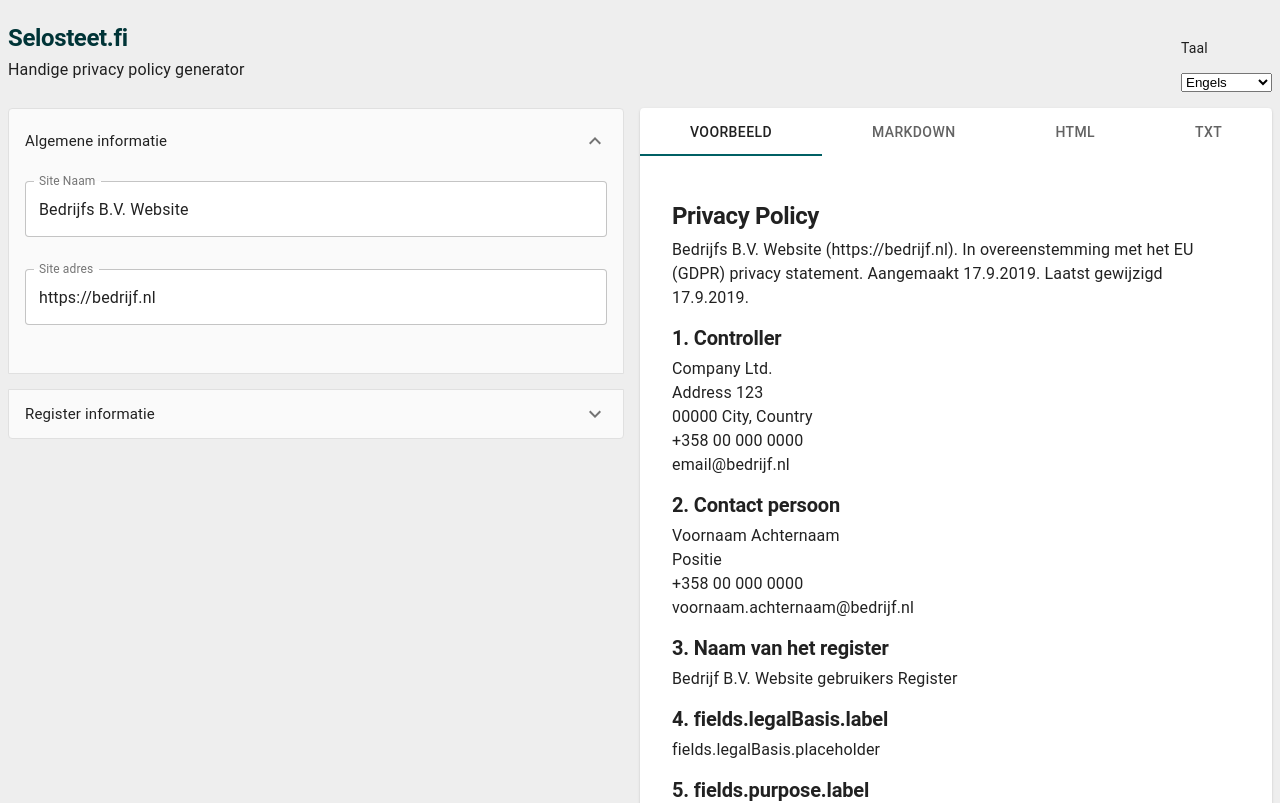
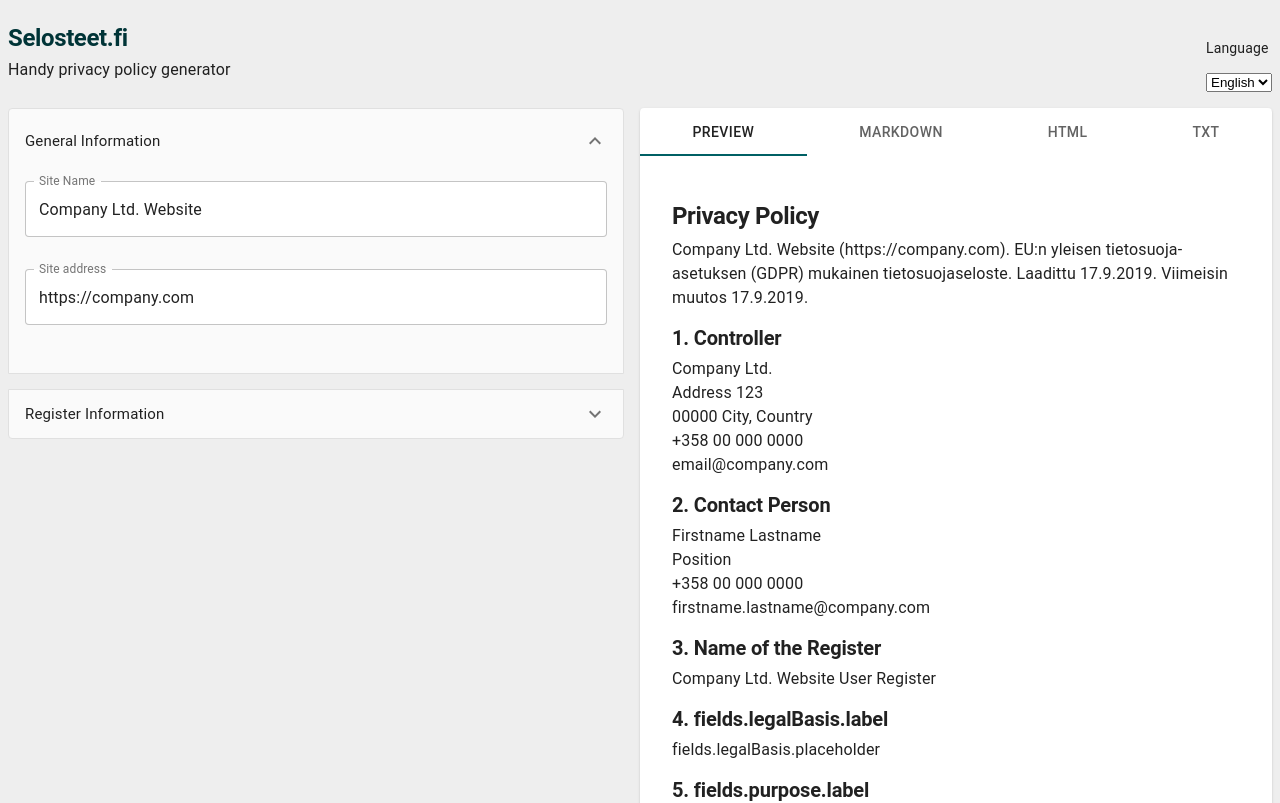
Before and after one commit to jtiala/selosteet, a React (Create React App) app: page / in a window 1280 px wide. Shown: the top 803 px of the page. Built offline with nearby package versions, Linux system fonts and the light colour scheme.

Commit message:
set selected language to i18n default, and set default to english

```diff
--- a/src/components/Header/Header.tsx
+++ b/src/components/Header/Header.tsx
@@ -43,7 +43,11 @@ const Header: React.FC = () => {
           {(t("header:languages", { returnObjects: true }) as [
             { title: string; value: string }
           ]).map(c => (
-            <option value={c.value} key={c.value}>
+            <option
+              value={c.value}
+              key={c.value}
+              selected={c.value === i18n.language}
+            >
               {c.title}
             </option>
           ))}
--- a/src/i18n/i18n.ts
+++ b/src/i18n/i18n.ts
@@ -5,7 +5,7 @@ import { fi } from "./fi.json";
 import { nl } from "./nl.json";
 
 i18n.use(initReactI18next).init({
-  lng: "nl",
+  lng: "en",
   fallbackLng: "en",
   interpolation: {
     escapeValue: false
```
